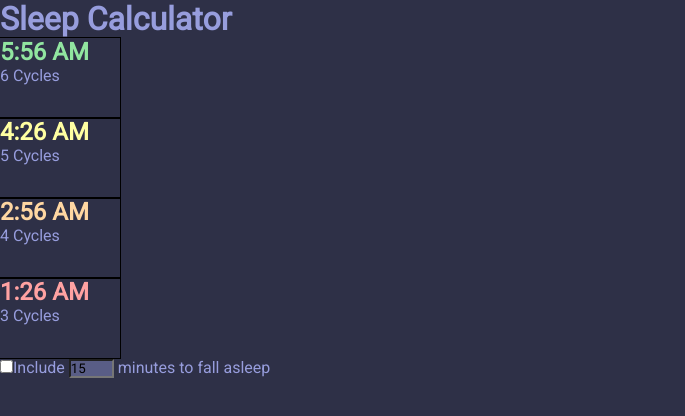
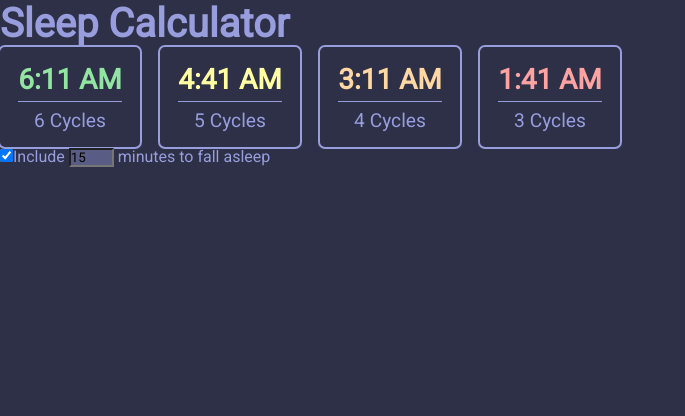
Before and after one commit to robsassack/sleep-calc, a website built with webpack: page dist/index.html in a window 1280 px wide. Both pictures are taken after a click on the button "Sleep now". Shown: the whole page, without its empty margins (0-685 px from the left). Built offline with nearby package versions, Linux system fonts and the light colour scheme.

Commit message:
Added factoring in time to fall asleep

```diff
--- a/src/index.js
+++ b/src/index.js
@@ -5,11 +5,22 @@ const sleepNowButton = document.querySelector('.sleep-now');
 const wakeAtButton = document.querySelector('.wake-at');
 const sleepAtButton = document.querySelector('.sleep-at');
 
+function getExtraTime() {
+  const fallAsleepTime = document.querySelector('#enable-time-to-sleep');
+  if (fallAsleepTime.checked) {
+    return Number(document.querySelector('#minutes').value);
+  }
+  return 0;
+}
+
 function wakeTimes(sleepTime) {
-  const wakeTime6Cycles = add(sleepTime, { hours: 9 });
-  const wakeTime5Cycles = add(sleepTime, { hours: 7, minutes: 30 });
-  const wakeTime4Cycles = add(sleepTime, { hours: 6 });
-  const wakeTime3Cycles = add(sleepTime, { hours: 4, minutes: 30 });
+  let extraTime = getExtraTime();
+  const wakeTime6Cycles = add(sleepTime, { hours: 9, minutes: extraTime });
+  const wakeTime4Cycles = add(sleepTime, { hours: 6, minutes: extraTime });
+
+  extraTime += 30;
+  const wakeTime5Cycles = add(sleepTime, { hours: 7, minutes: extraTime });
+  const wakeTime3Cycles = add(sleepTime, { hours: 4, minutes: extraTime });
 
   return {
     '6 Cycles': wakeTime6Cycles,
@@ -20,10 +31,13 @@ function wakeTimes(sleepTime) {
 }
 
 function sleepTimes(wakeTime) {
-  const sleepTime6Cycles = sub(wakeTime, { hours: 9 });
-  const sleepTime5Cycles = sub(wakeTime, { hours: 7, minutes: 30 });
-  const sleepTime4Cycles = sub(wakeTime, { hours: 6 });
-  const sleepTime3Cycles = sub(wakeTime, { hours: 4, minutes: 30 });
+  let extraTime = getExtraTime();
+  const sleepTime6Cycles = sub(wakeTime, { hours: 9, minutes: extraTime });
+  const sleepTime4Cycles = sub(wakeTime, { hours: 6, minutes: extraTime });
+
+  extraTime += 30;
+  const sleepTime5Cycles = sub(wakeTime, { hours: 7, minutes: extraTime });
+  const sleepTime3Cycles = sub(wakeTime, { hours: 4, minutes: extraTime });
 
   return {
     '6 Cycles': sleepTime6Cycles,
@@ -41,6 +55,7 @@ function setContent(newContent) {
 
 function wakeContent(wakeTime) {
   const wakeTimeContent = document.createElement('div');
+  wakeTimeContent.classList.add('time-list');
   const cycles = [6, 5, 4, 3];
   cycles.forEach((cycle) => {
     const cycleContent = document.createElement('div');
@@ -75,7 +90,7 @@ wakeAtButton.addEventListener('click', () => {
     const wakeTime = new Date();
     wakeTime.setHours(wakeAtTime.split(':')[0]);
     wakeTime.setMinutes(wakeAtTime.split(':')[1]);
-    console.log(sleepTimes(wakeTime));
+    wakeContent(sleepTimes(wakeTime));
   }
 });
 
--- a/src/style.css
+++ b/src/style.css
@@ -11,6 +11,10 @@ body {
   color: #979ddd;
 }
 
+h1 {
+  font-size: 2.5em;
+}
+
 input {
   background-color: #595d86;
 }
@@ -22,15 +26,34 @@ button {
   border-radius: 5px;
 }
 
+.time-list {
+  display: flex;
+  flex-wrap: wrap;
+  gap: 20px;
+}
+
 .cycle {
-  outline: 1px solid black;
+  outline: 2px solid #979ddd;
+  border-radius: 5px;
   height: 80px;
   width: 120px;
+  display: flex;
+  flex-direction: column;
+  justify-content: center;
+  align-items: center;
+  gap: 7px;
+  padding: 10px 10px;
 }
 
 .cycle-time {
-  font-size: 1.5em;
+  font-size: 1.75em;
   font-weight: bold;
+  padding-bottom: 5px;
+  border-bottom: 1px solid #979ddd;
+}
+
+.cycle-num {
+  font-size: 1.2em;
 }
 
 .cycle-6 .cycle-time {
```
Also changed, not shown: dist/index.html, dist/main.js.
